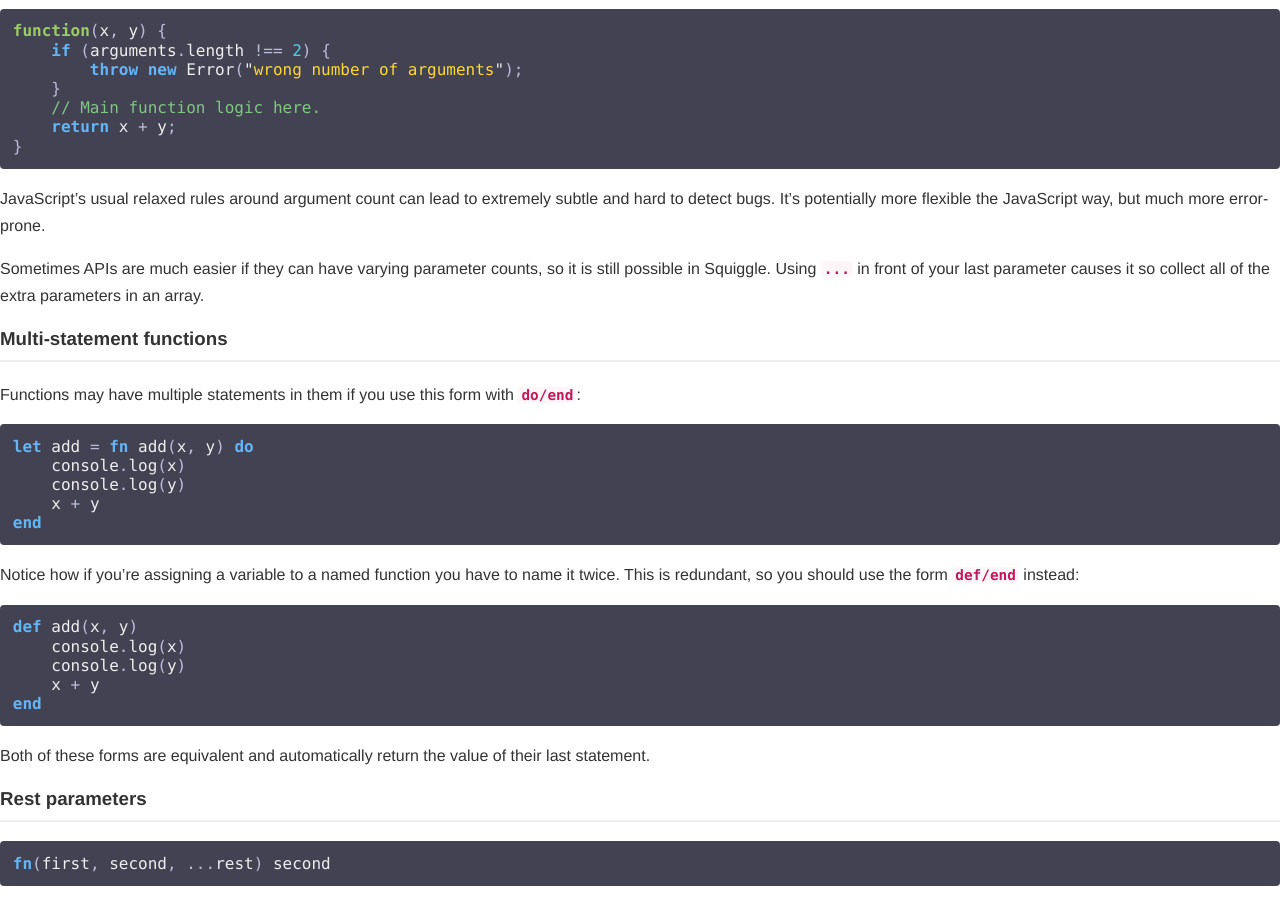
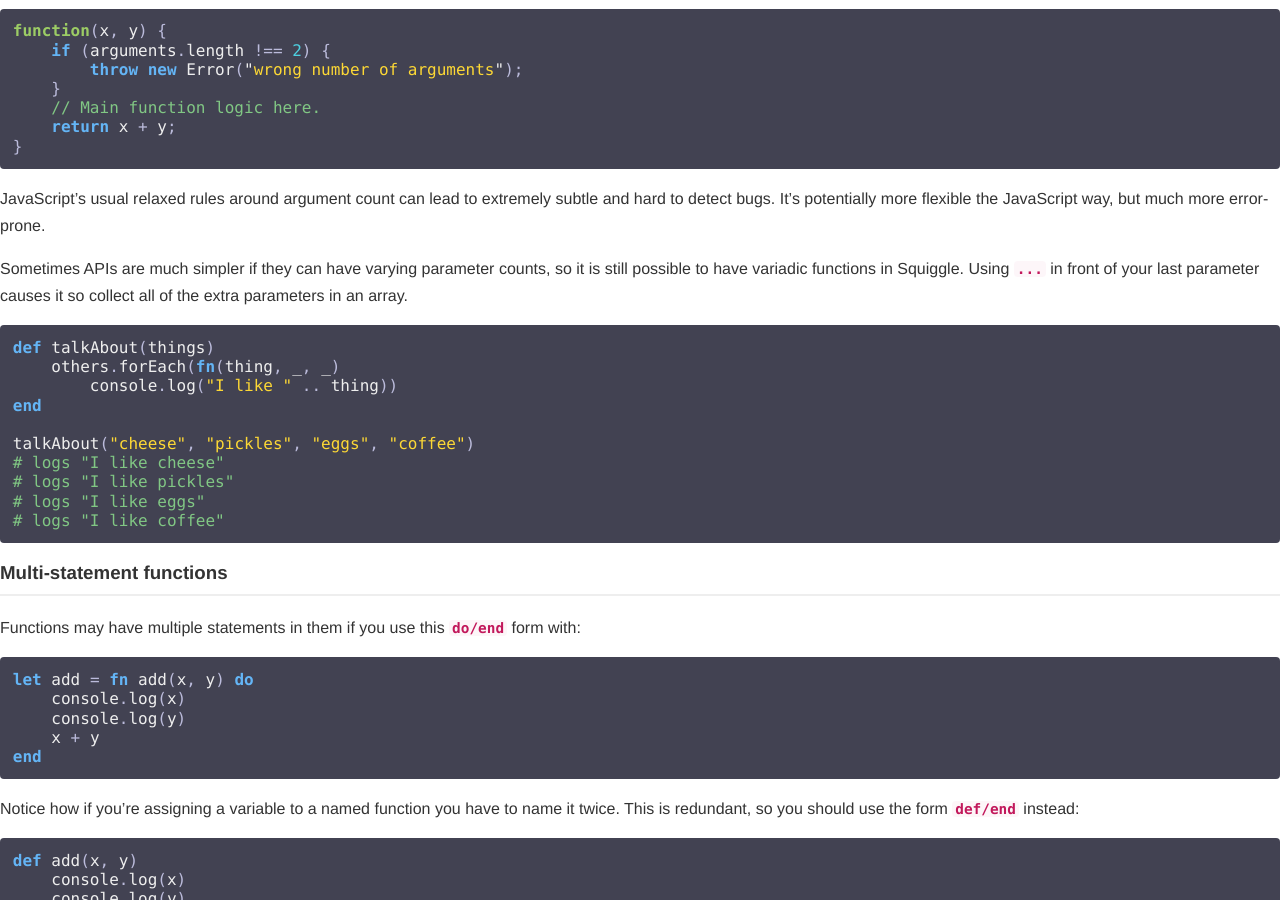
Before and after one commit to squiggle-lang/squiggle-lang.org, a Jekyll site: the page built from tutorial/chapter/3/index.md, in a window 1280 px wide and 900 px high, scrolled down 2348 px. Built offline with Jekyll 4.4.1, drawn with Linux system fonts in a browser that asks for light colours; Markdown is read by kramdown in place of the engine named in the settings; some of the changed text lies outside the part shown.

Commit message:
Various fixes per @lexi-lambda's comments

````diff
--- a/tutorial/chapter/3/index.md
+++ b/tutorial/chapter/3/index.md
@@ -117,11 +117,24 @@ function(x, y) {
 
 JavaScript's usual relaxed rules around argument count can lead to extremely subtle and hard to detect bugs. It's potentially more flexible the JavaScript way, but much more error-prone.
 
-Sometimes APIs are much easier if they can have varying parameter counts, so it is still possible in Squiggle. Using `...` in front of your last parameter causes it so collect all of the extra parameters in an array.
+Sometimes APIs are much simpler if they can have varying parameter counts, so it is still possible to have variadic functions in Squiggle. Using `...` in front of your last parameter causes it so collect all of the extra parameters in an array.
+
+```squiggle
+def talkAbout(things)
+    others.forEach(fn(thing, _, _)
+        console.log("I like " .. thing))
+end
+
+talkAbout("cheese", "pickles", "eggs", "coffee")
+# logs "I like cheese"
+# logs "I like pickles"
+# logs "I like eggs"
+# logs "I like coffee"
+```
 
 ### Multi-statement functions
 
-Functions may have multiple statements in them if you use this form with `do/end`:
+Functions may have multiple statements in them if you use this `do/end` form with:
 
 ```squiggle
 let add = fn add(x, y) do
````
Also changed, not shown: other parts of tutorial/chapter/3/index.md (+1 -1 lines), tutorial/chapter/1/index.md (+1 -1 lines), tutorial/chapter/2/index.md (+1 -1 lines), tutorial/chapter/4/index.md (+1 -1 lines), tutorial/chapter/8/index.md (+2 -2 lines).
